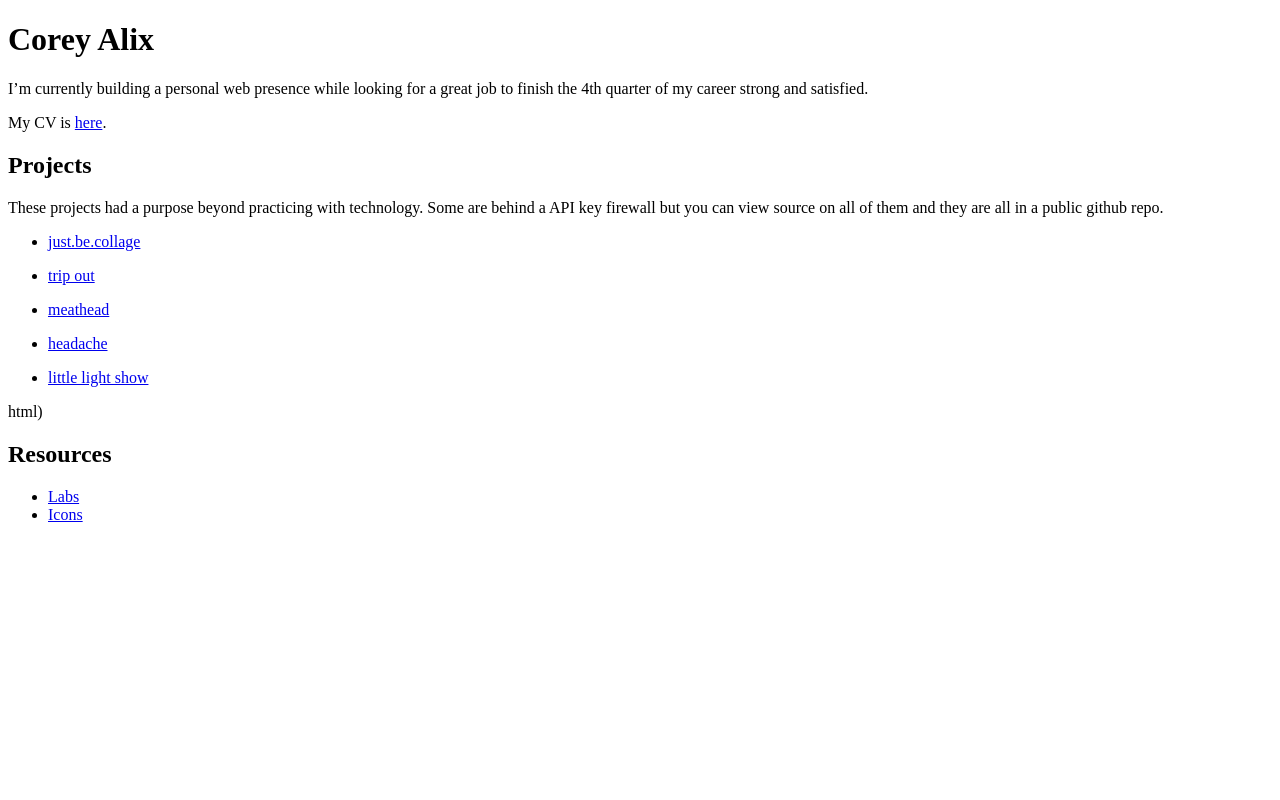
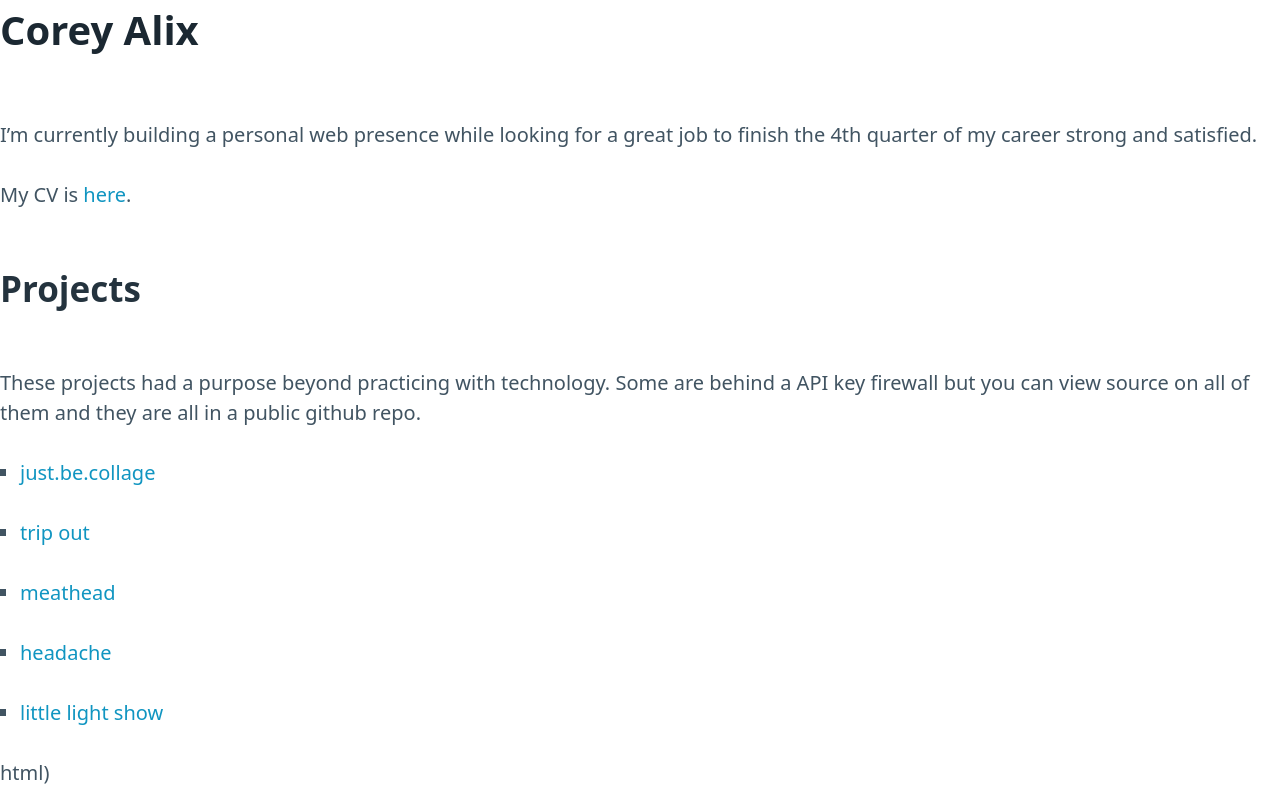
Before and after one commit to ca0v/ca0v, a website: page index.html in a window 1280 px wide. Shown: the top 800 px of the page. Drawn offline with nearby package versions, Linux system fonts and the light colour scheme.

Commit message:
Injects pico into generated index.html

```diff
--- a/index.html
+++ b/index.html
@@ -13,6 +13,7 @@
     div.hanging-indent{margin-left: 1.5em; text-indent: -1.5em;}
     ul.task-list{list-style: none;}
   </style>
+  <link rel="stylesheet" href="https://unpkg.com/@picocss/pico@latest/css/pico.min.css" />
 </head>
 <body>
 <h1 id="corey-alix">Corey Alix</h1>
--- a/package.json
+++ b/package.json
@@ -4,7 +4,7 @@
   "description": "I'm currently building a personal web presence while looking for a great job to finish the 4th quarter of my career strong and satisfied.",
   "main": "index.js",
   "scripts": {
-    "md-to-html": "pandoc -f markdown -t html5 -s README.md -o index.html"
+    "md-to-html": "pandoc -f markdown -t html5 -s README.md -o index.html -c https://unpkg.com/@picocss/pico@latest/css/pico.min.css"
   },
   "repository": {
     "type": "git",
```
